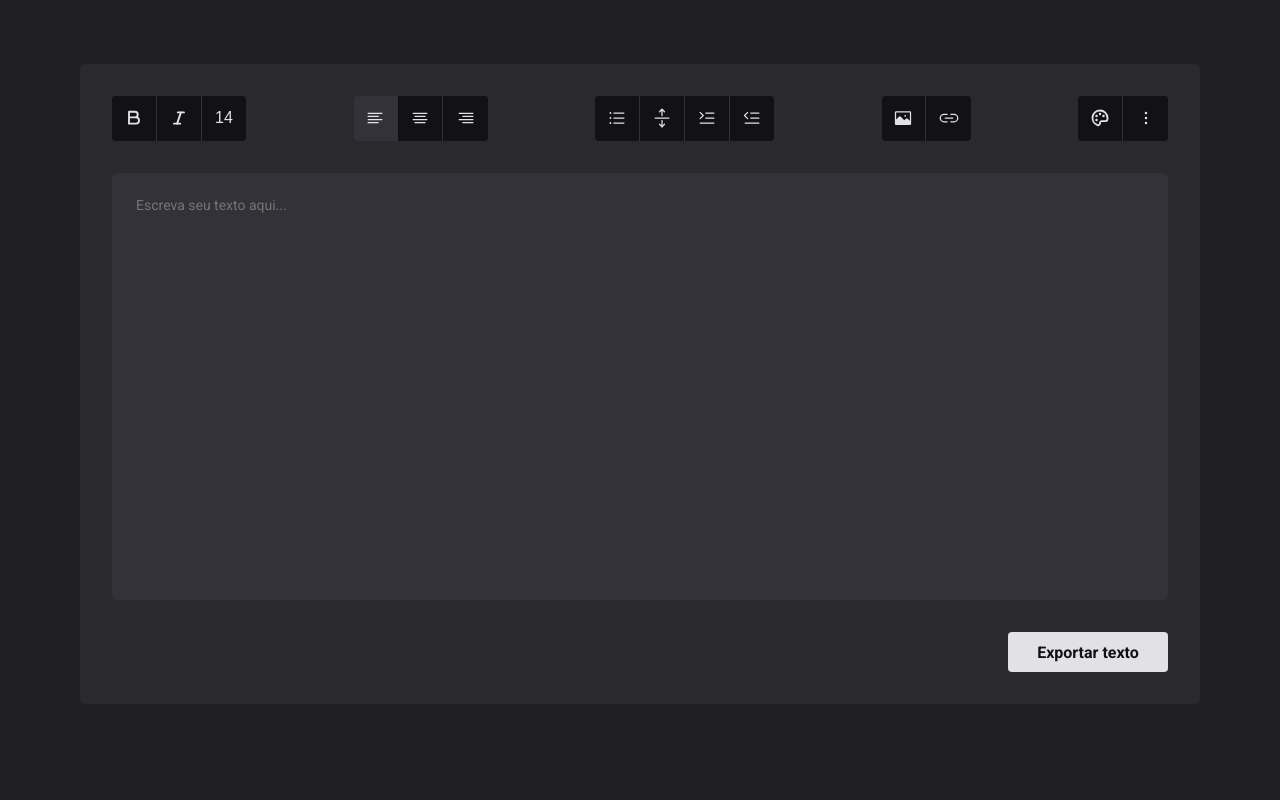
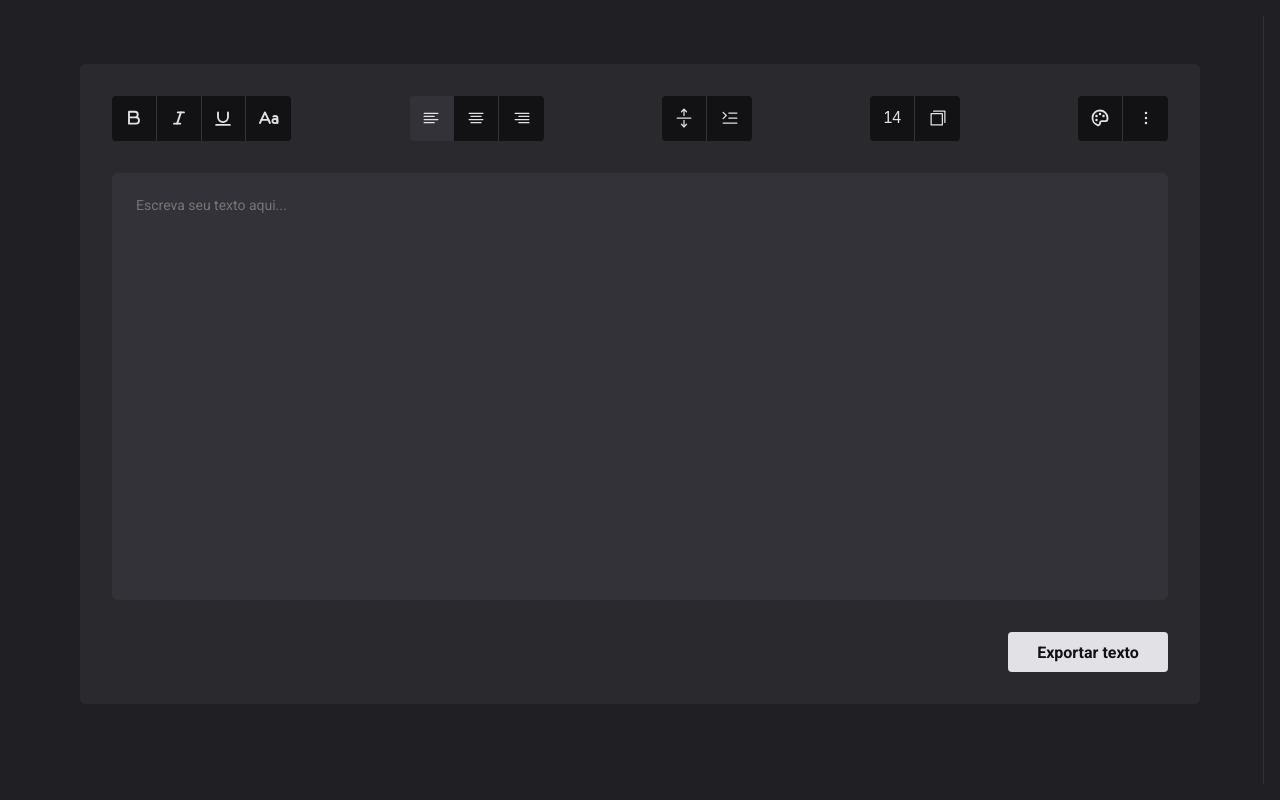
Before and after one commit to VitorHugoAntunes/Text_Editor, a React (Vite) app: page / in a window 1280 px wide. Built offline with nearby package versions, Linux system fonts and the light colour scheme.

Commit message:
Added underline, uppercase, indent and copy text with success toast

```diff
--- a/src/components/Button/index.tsx
+++ b/src/components/Button/index.tsx
@@ -1,6 +1,6 @@
 import { type ButtonHTMLAttributes, type ReactNode, useState } from 'react'
 import { useButtonContext } from '../../hooks/useButtonContext'
-import { useToggleContext } from '../../hooks/useToggleContext'
+import { useTextAreaContext } from '../../hooks/useTextAreaContext'
 
 import { ButtonComponent } from './styles'
 
@@ -15,7 +15,13 @@ export function Button({ icon, typeButton, ...props }: ButtonProps) {
   const {
     changeBoldStatus,
     changeItalicStatus,
+    changeUnderlineStatus,
+    changeUppercaseStatus,
+    changeIndentStatus,
+    copyTextToClipboard
   } = useButtonContext()
+
+  const { text } = useTextAreaContext()
 
   function handleActiveButton() {
     buttonActive === true ? setButtonActive(false) : setButtonActive(true)
@@ -24,13 +30,17 @@ export function Button({ icon, typeButton, ...props }: ButtonProps) {
   function handleChangeButtonStatus(type: string) {
     switch (type) {
       case 'bold':
-        handleActiveButton();
-        changeBoldStatus()
-        break;
+        return [handleActiveButton(), changeBoldStatus()]
       case 'italic':
-        handleActiveButton();
-        changeItalicStatus();
-        break;
+        return [handleActiveButton(), changeItalicStatus()]
+      case 'underline':
+        return [handleActiveButton(), changeUnderlineStatus()]
+      case 'uppercase':
+        return [handleActiveButton(), changeUppercaseStatus()]
+      case 'indent':
+        return [handleActiveButton(), changeIndentStatus()]
+      case 'copyToClipboard':
+        return [copyTextToClipboard(text)]
     }
   }
   return (
--- a/src/components/ButtonsSection/index.tsx
+++ b/src/components/ButtonsSection/index.tsx
@@ -1,15 +1,16 @@
 import {
   TextBolder,
   TextItalic,
-  ListBullets,
+  TextAa,
   TextIndent,
-  TextOutdent,
   ArrowsOutLineVertical,
-  Image,
-  LinkSimpleHorizontal,
   DotsThreeVertical,
   Palette,
+  TextUnderline,
+  CopySimple,
 } from 'phosphor-react'
+
+import { Toaster } from 'react-hot-toast'
 
 import { Button } from '../Button'
 
@@ -23,7 +24,7 @@ import {
 } from './styles'
 
 import { Input } from '../Input'
-import { toggleTextAlign, toggleTextIndent } from '../../data/toggleData'
+import { toggleTextAlign } from '../../data/toggleData'
 import { Toggle } from '../Toggle'
 import { useToggleContext } from '../../hooks/useToggleContext'
 
@@ -43,12 +44,16 @@ export function ButtonsSection() {
           icon={<TextItalic size={20} weight="bold" />}
           typeButton="italic"
         />
+        <Button
+          title="Texto sublinhado"
+          icon={<TextUnderline size={20} weight="bold" />}
+          typeButton="underline"
+        />
 
-        <Input
-          title="Tamanho de fonte"
-          type="number"
-          typeButton="fontSize"
-          placeholder="14"
+        <Button
+          title="Letra maiúscula"
+          icon={<TextAa size={20} weight="bold" />}
+          typeButton="uppercase"
         />
       </TextStyleSection>
 
@@ -67,11 +72,6 @@ export function ButtonsSection() {
       </TextAlignSection>
       <TextSpacingSection>
         <Button
-          title="Lista"
-          icon={<ListBullets size={20} />}
-          typeButton="bullets"
-        />
-        <Button
           title="Espaçamento de linha"
           icon={<ArrowsOutLineVertical size={20} />}
           typeButton="lineSpacing"
@@ -79,24 +79,25 @@ export function ButtonsSection() {
         <Button
           title="Recuo à esquerda"
           icon={<TextIndent size={20} />}
-          typeButton="identLeft"
-        />
-        <Button
-          title="Recuo à direita"
-          icon={<TextOutdent size={20} />}
-          typeButton="indentRight"
+          typeButton="indent"
         />
       </TextSpacingSection>
       <LinkSection>
+        <Input
+          title="Tamanho de fonte"
+          type="number"
+          typeButton="fontSize"
+          placeholder="14"
+        />
+
+        <Toaster
+          position='top-right'
+        />
+
         <Button
-          title="Adicionar imagem"
-          icon={<Image size={20} weight="fill" alt="" />}
-          typeButton="addImage"
-        />
-        <Button
-          title="Adicionar link"
-          icon={<LinkSimpleHorizontal size={20} />}
-          typeButton="addLink"
+          title="Copiar para àrea de transferência"
+          icon={<CopySimple size={20} />}
+          typeButton="copyToClipboard"
         />
       </LinkSection>
       <MoreActionsSection>
--- a/src/components/ButtonsSection/styles.ts
+++ b/src/components/ButtonsSection/styles.ts
@@ -21,17 +21,17 @@ export const ButtonsContainer = styled.div`
       -moz-appearance: textfield;
     }
 
-    > button:first-child, div:first-child{
+    > button:first-child, div:first-child, input:first-child{
       border-top-left-radius: 4px;
       border-bottom-left-radius: 4px;
     }
 
-    > button:last-child, div:last-child {
+    > button:last-child, div:last-child,input:last-child {
       border-top-right-radius: 4px;
       border-bottom-right-radius: 4px;
     }
 
-    > button:not(:last-child), div:not(:last-child) {
+    > button:not(:last-child), div:not(:last-child), input:not(:last-child) {
       border-right: 1px solid ${(props) => props.theme['gray-600']};
     }
   }
--- a/src/components/Input/styles.ts
+++ b/src/components/Input/styles.ts
@@ -10,8 +10,6 @@ export const InputComponent = styled.input`
   background: ${(props) => props.theme['gray-900']};
   color: ${(props) => props.theme['gray-100']};
   text-align: center;
-  border-top-right-radius: 4px;
-  border-bottom-right-radius: 4px;
   font-size: 1rem;
   cursor: pointer;
 
--- a/src/components/TextSection/index.tsx
+++ b/src/components/TextSection/index.tsx
@@ -8,8 +8,7 @@ import { TextareaContainer } from './styles'
 
 export function TextSection() {
   const textAreaRef = useRef<HTMLTextAreaElement>(null);
-  const { boldActive, italicActive } =
-    useButtonContext()
+  const { boldActive, italicActive, underlineActive, uppercaseActive, indentActive } = useButtonContext()
   const { fontSize } = useInputContext()
   const { alignLeftActive, centerTextActive, alignRightActive } = useToggleContext();
   const { text, setText } = useTextAreaContext()
@@ -25,10 +24,13 @@ export function TextSection() {
       placeholder="Escreva seu texto aqui..."
       bold={boldActive}
       italic={italicActive}
+      uppercase={uppercaseActive}
+      underline={underlineActive}
       alignLeft={alignLeftActive}
       alignRight={alignRightActive}
       centerText={centerTextActive}
       fontSize={fontSize}
+      indent={indentActive}
       value={text}
       onChange={changeUserText}
     >
--- a/src/components/TextSection/styles.ts
+++ b/src/components/TextSection/styles.ts
@@ -3,9 +3,12 @@ import styled, { css } from 'styled-components'
 interface TextAreaProps {
   bold?: boolean
   italic?: boolean
+  underline?: boolean
+  uppercase?: boolean
   alignLeft?: boolean
   centerText?: boolean
   alignRight?: boolean
+  indent?: boolean
   fontSize: number
 }
 
@@ -30,6 +33,24 @@ export const TextareaContainer = styled.textarea<TextAreaProps>`
     props.italic === true &&
     css`
       font-style: italic;
+    `}
+
+  ${(props) =>
+    props.underline === true &&
+    css`
+      text-decoration: underline;
+    `}
+
+  ${(props) =>
+    props.uppercase === true &&
+    css`
+      text-transform: uppercase;
+    `}
+
+  ${(props) =>
+    props.indent === true &&
+    css`
+      text-indent: 5rem;
     `}
 
   ${(props) =>
--- a/src/contexts/ButtonContext.tsx
+++ b/src/contexts/ButtonContext.tsx
@@ -1,10 +1,18 @@
 import { createContext, type ReactNode, useState } from 'react'
+import { toast } from 'react-hot-toast'
 
 interface ButtonContextType {
   boldActive: boolean
   italicActive: boolean
+  underlineActive: boolean
+  uppercaseActive: boolean
+  indentActive: boolean
   changeBoldStatus: () => void
   changeItalicStatus: () => void
+  changeUnderlineStatus: () => void
+  changeUppercaseStatus: () => void
+  changeIndentStatus: () => void
+  copyTextToClipboard: (text: string) => void
 }
 
 interface ButtonProviderProps {
@@ -16,6 +24,9 @@ export const ButtonContext = createContext({} as ButtonContextType)
 export function ButtonProvider({ children }: ButtonProviderProps) {
   const [boldActive, setBoldActive] = useState(false)
   const [italicActive, setItalicActive] = useState(false)
+  const [underlineActive, setUnderlineActive] = useState(false)
+  const [uppercaseActive, setUppercaseActive] = useState(false)
+  const [indentActive, setIndentActive] = useState(false)
 
   function changeBoldStatus() {
     boldActive ? setBoldActive(false) : setBoldActive(true)
@@ -25,13 +36,37 @@ export function ButtonProvider({ children }: ButtonProviderProps) {
     italicActive ? setItalicActive(false) : setItalicActive(true)
   }
 
+  function changeUnderlineStatus() {
+    underlineActive ? setUnderlineActive(false) : setUnderlineActive(true)
+  }
+
+  function changeUppercaseStatus() {
+    uppercaseActive ? setUppercaseActive(false) : setUppercaseActive(true)
+  }
+
+  function changeIndentStatus() {
+    indentActive ? setIndentActive(false) : setIndentActive(true)
+  }
+
+  function copyTextToClipboard(text: string) {
+    navigator.clipboard.writeText(text);
+    toast.success('Texto copiado com sucesso')
+  }
+
   return (
     <ButtonContext.Provider
       value={{
         boldActive,
         italicActive,
+        underlineActive,
+        uppercaseActive,
+        indentActive,
         changeBoldStatus,
         changeItalicStatus,
+        changeUnderlineStatus,
+        changeUppercaseStatus,
+        changeIndentStatus,
+        copyTextToClipboard
       }}
     >
       {children}
--- a/src/data/toggleData.ts
+++ b/src/data/toggleData.ts
@@ -18,5 +18,3 @@ export const toggleTextAlign = [
         icon: 'right'
     },
 ]
-
-export const toggleTextIndent = [{}]
```
Also changed, not shown: src/hooks/useButtonContext.ts (+14 -0 lines).
